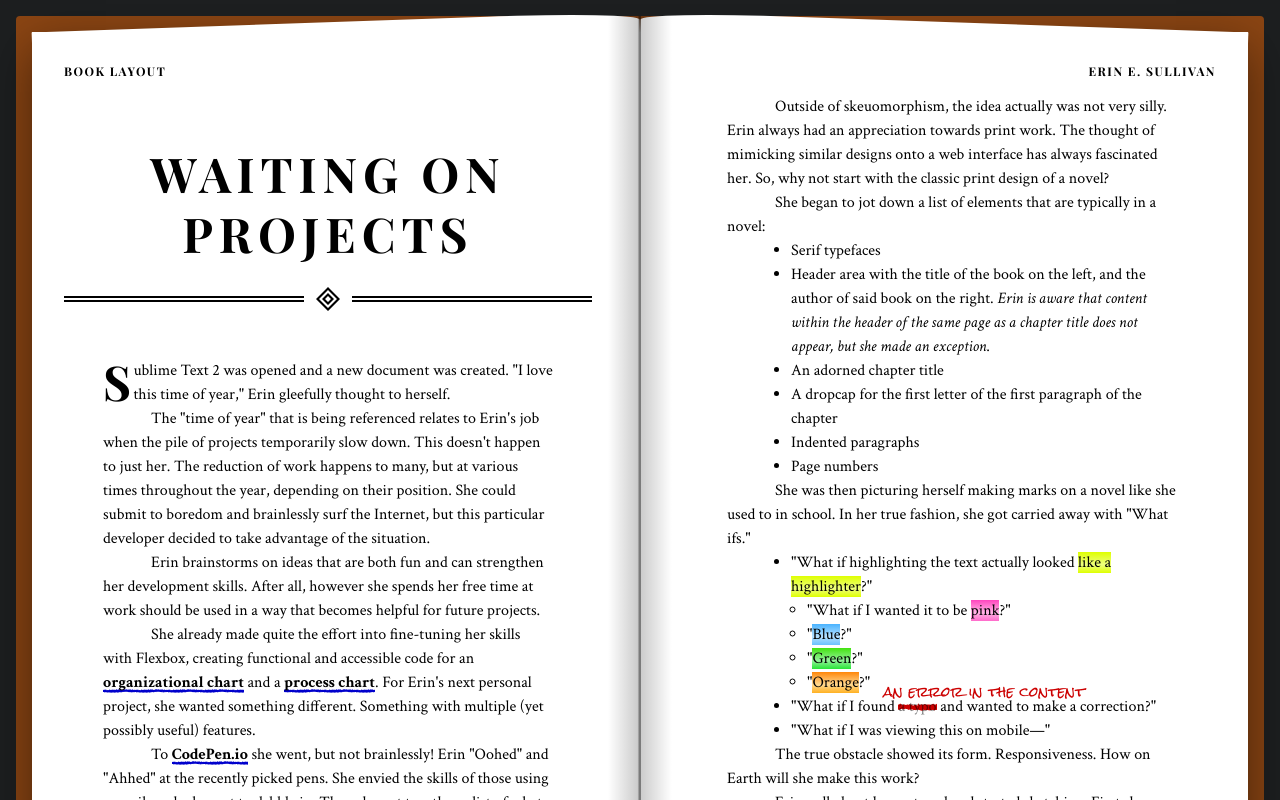
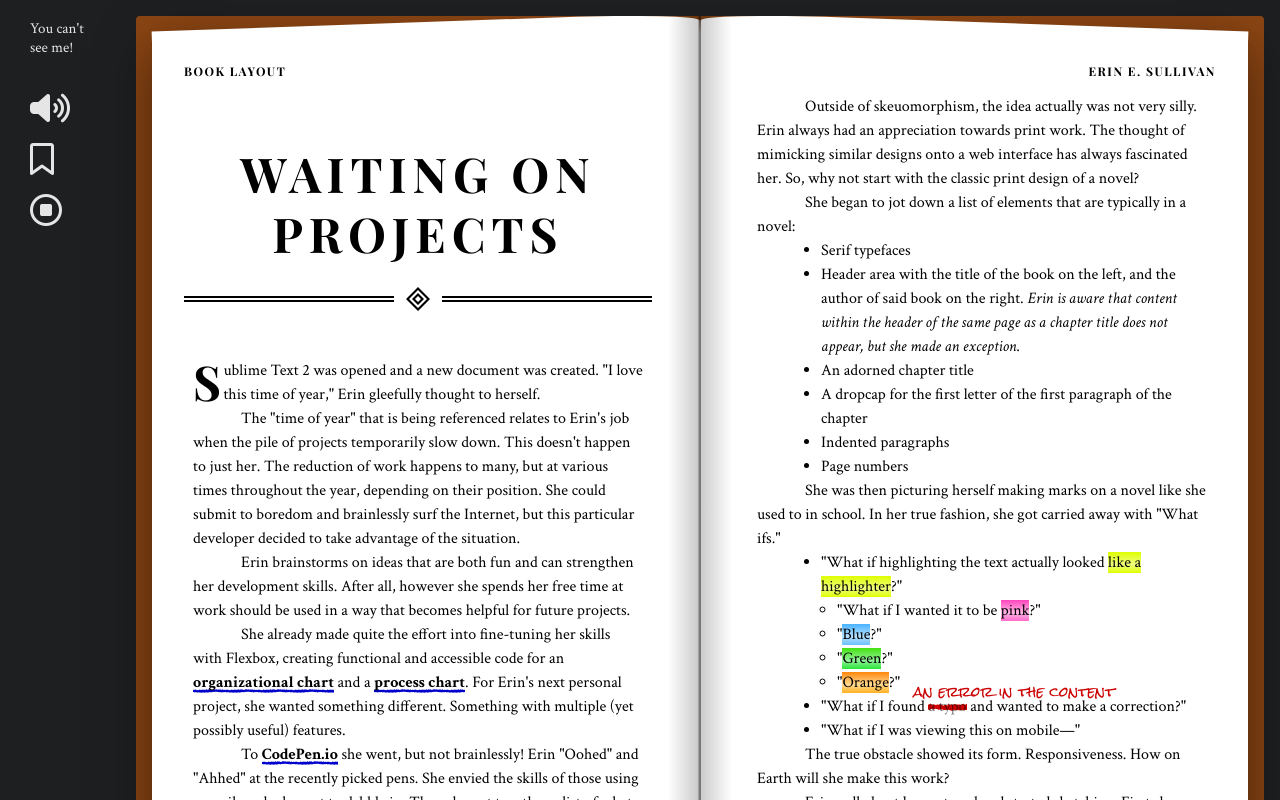
Before and after one commit to manhhungpc/HMI-frontend, a SvelteKit app: page /books/1 in a window 1280 px wide. Shown: the top 800 px of the page. Built offline with nearby package versions, Linux system fonts and the light colour scheme; a web font is replaced by a local one.

Commit message:
Add button to bookId, update books

```diff
--- /dev/null
+++ b/src/components/BookIdButton.svelte
@@ -0,0 +1,53 @@
+<div class="list-button">
+	<div class="title">You can't see me!</div>
+	<div class="button">
+		<i class="fa-solid fa-volume-high fa-2xl" />
+	</div>
+	<div class="button">
+		<i class="fa-regular fa-bookmark fa-2xl" />
+	</div>
+	<div class="button">
+		<i class="fa-regular fa-circle-stop fa-2xl" />
+	</div>
+</div>
+
+<style lang="scss">
+	.list-button {
+		width: 120px;
+		display: flex;
+		flex-direction: column;
+		overflow-y: auto;
+		overflow-x: hidden;
+		flex-shrink: 0;
+		margin-top: 20px;
+		padding: 0 30px;
+	}
+
+	.title {
+		padding: 0 0 20px;
+		font-weight: 500;
+		font-size: 15px;
+	}
+
+	.button i {
+		display: flex;
+		align-items: center;
+		width: 45px;
+		margin-right: 16px;
+		margin-top: 30px;
+	}
+
+	.button {
+		display: flex;
+		align-items: center;
+		& + & {
+			margin-top: 20px;
+		}
+	}
+
+	@media (max-width: 1045px) {
+		.list-button {
+			display: none;
+		}
+	}
+</style>
--- a/src/routes/books/+page.svelte
+++ b/src/routes/books/+page.svelte
@@ -1,6 +1,10 @@
 <script lang="ts">
+	import Header from './../../components/Header.svelte';
 	import { getToken } from 'src/utils/token';
+	import TitlePage from 'src/components/TitlePage.svelte';
+	import BooksReview from 'src/components/BooksReview.svelte';
 	import type { PageServerData } from './$types';
+	import Taskbar from 'src/components/Taskbar.svelte';
 
 	export let data: PageServerData;
 	const books = data;
@@ -41,5 +45,27 @@
 	};
 </script>
 
-<h1>Book</h1>
-<button type="button" on:click={onCreateBooks}>Create fake book</button>
+<!-- <h1>Book</h1>
+<button type="button" on:click={onCreateBooks}>Create fake book</button> -->
+
+<Header />
+<TitlePage />
+<div class="main-wrapper">
+	<Taskbar />
+	<BooksReview />
+</div>
+
+<style lang="scss">
+	.main-wrapper {
+		width: 100%;
+		display: flex;
+		flex-grow: 1;
+		margin-top: 100px;
+		overflow: hidden;
+	}
+	@media (max-width: 420px) {
+		.main-wrapper {
+			margin-top: 50px;
+		}
+	}
+</style>
--- a/src/routes/books/[bookId]/+page.svelte
+++ b/src/routes/books/[bookId]/+page.svelte
@@ -2,6 +2,7 @@
 	import { page } from '$app/stores';
 	import { getToken } from 'src/utils/token';
 	import '/src/styles/bookId.css';
+	import BookIdButton from 'src/components/BookIdButton.svelte';
 	console.log($page.params);
 
 	// const token: string = getToken();
@@ -54,6 +55,9 @@
 </svelte:head>
 
 <div id="wrapper">
+	<div class="main-wrapper">
+		<BookIdButton />
+
 		<div id="container">
 			<section class="open-book">
 				<header>
@@ -63,8 +67,8 @@
 				<article>
 					<h2 class="chapter-title">Waiting on projects</h2>
 					<p>
-					Sublime Text 2 was opened and a new document was created. "I love this time of year," Erin
-					gleefully thought to herself.
+						Sublime Text 2 was opened and a new document was created. "I love this time of year,"
+						Erin gleefully thought to herself.
 					</p>
 					<p>
 						The "time of year" that is being referenced relates to Erin's job when the pile of
@@ -83,9 +87,9 @@
 						functional and accessible code for an <a
 							href="https://codepen.io/erinesullivan/pen/LLoXoL">organizational chart</a
 						>
-					and a <a href="https://codepen.io/erinesullivan/pen/MvOdOE">process chart</a>. For Erin's
-					next personal project, she wanted something different. Something with multiple (yet
-					possibly useful) features.
+						and a <a href="https://codepen.io/erinesullivan/pen/MvOdOE">process chart</a>. For
+						Erin's next personal project, she wanted something different. Something with multiple
+						(yet possibly useful) features.
 					</p>
 					<p>
 						To <a href="https://codepen.io/">CodePen.io</a> she went, but not brainlessly! Erin "Oohed"
@@ -93,13 +97,13 @@
 						has yet to dabble in. Then she put together a list of what she would like to achieve.
 					</p>
 					<p>
-					Erin chuckled to herself, "This sounds crazy, but what if I develop a section of text that
-					looks like a book?"
+						Erin chuckled to herself, "This sounds crazy, but what if I develop a section of text
+						that looks like a book?"
 					</p>
 					<p>
 						She paused, realizing that what she was about to do was a trend years ago. This severely
-					increased the chance of her project being mocked after launch. What was the specific trend
-					Erin remembered? Skeuomorphism.
+						increased the chance of her project being mocked after launch. What was the specific
+						trend Erin remembered? Skeuomorphism.
 					</p>
 					<dl>
 						<dt><strong>skeu&bull;o&bull;morph</strong></dt>
@@ -111,8 +115,8 @@
 					<p>
 						Outside of skeuomorphism, the idea actually was not very silly. Erin always had an
 						appreciation towards print work. The thought of mimicking similar designs onto a web
-					interface has always fascinated her. So, why not start with the classic print design of a
-					novel?
+						interface has always fascinated her. So, why not start with the classic print design of
+						a novel?
 					</p>
 					<p>She began to jot down a list of elements that are typically in a novel:</p>
 					<ul>
@@ -120,8 +124,8 @@
 						<li>
 							Header area with the title of the book on the left, and the author of said book on the
 							right. <em
-							>Erin is aware that content within the header of the same page as a chapter title does
-							not appear, but she made an exception</em
+								>Erin is aware that content within the header of the same page as a chapter title
+								does not appear, but she made an exception</em
 							>.
 						</li>
 						<li>An adorned chapter title</li>
@@ -130,8 +134,8 @@
 						<li>Page numbers</li>
 					</ul>
 					<p>
-					She was then picturing herself making marks on a novel like she used to in school. In her
-					true fashion, she got carried away with "What ifs."
+						She was then picturing herself making marks on a novel like she used to in school. In
+						her true fashion, she got carried away with "What ifs."
 					</p>
 					<ul>
 						<li>
@@ -154,16 +158,16 @@
 					<p>
 						Erin pulled out her notepad and started sketching. First she began to illustrate the
 						wireframe of the book in its entirety. Then she recorded some notes on how each element
-					would break down as the screen size got smaller. After several minutes, the blueprint was
-					complete. She came to the conclusion that mobile viewing must stay minimal. The pages go
-					away, which makes the page numbers no longer have a function so they must go away, and if
-					those go away then there is no need for a cover since it is used to help hold and protect
-					pages.
+						would break down as the screen size got smaller. After several minutes, the blueprint
+						was complete. She came to the conclusion that mobile viewing must stay minimal. The
+						pages go away, which makes the page numbers no longer have a function so they must go
+						away, and if those go away then there is no need for a cover since it is used to help
+						hold and protect pages.
 					</p>
 					<p>
-					She looks back at the blinking cursor of her blank canvas in Sublime Text 2. Doubt begins
-					to linger in the back of her mind with the thought of her new code never being used and
-					her time spent ends up being a waste. Her fingers were typing anyway.
+						She looks back at the blinking cursor of her blank canvas in Sublime Text 2. Doubt
+						begins to linger in the back of her mind with the thought of her new code never being
+						used and her time spent ends up being a waste. Her fingers were typing anyway.
 					</p>
 					<p>Erin smirked, "Well at least I think it's worth a try."</p>
 				</article>
@@ -176,3 +180,4 @@
 			</section>
 		</div>
 	</div>
+</div>
--- a/src/styles/bookId.css
+++ b/src/styles/bookId.css
@@ -13,10 +13,17 @@ body {
 	margin: 0;
 }
 
+.main-wrapper {
+	width: 100%;
+	display: flex;
+	flex-grow: 1;
+	overflow: hidden;
+}
+
 #wrapper {
 	margin-left: auto;
 	margin-right: auto;
-	max-width: 80em;
+	max-width: 85em;
 }
 
 #container {
```
Lines whose indentation alone changed are shown as unchanged.
